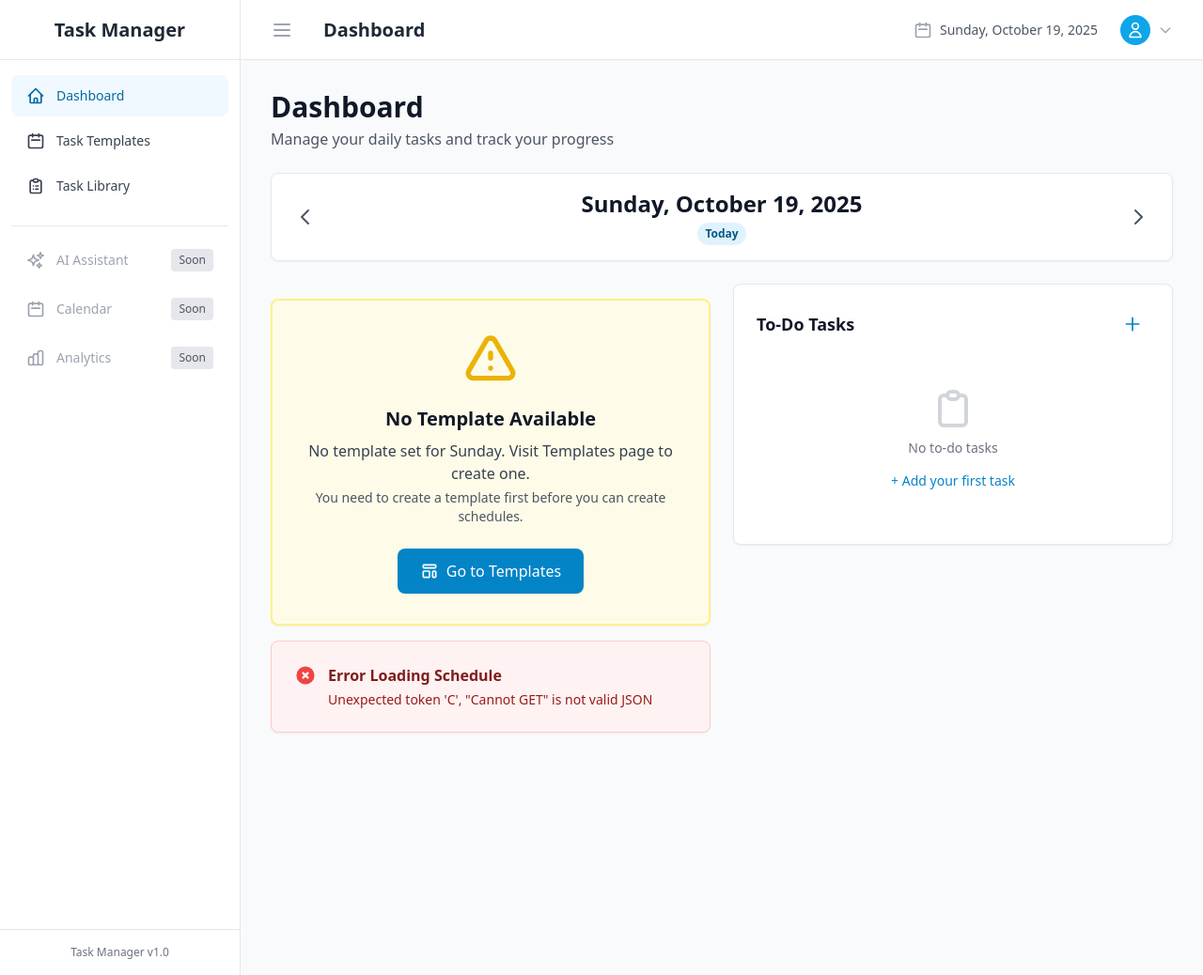
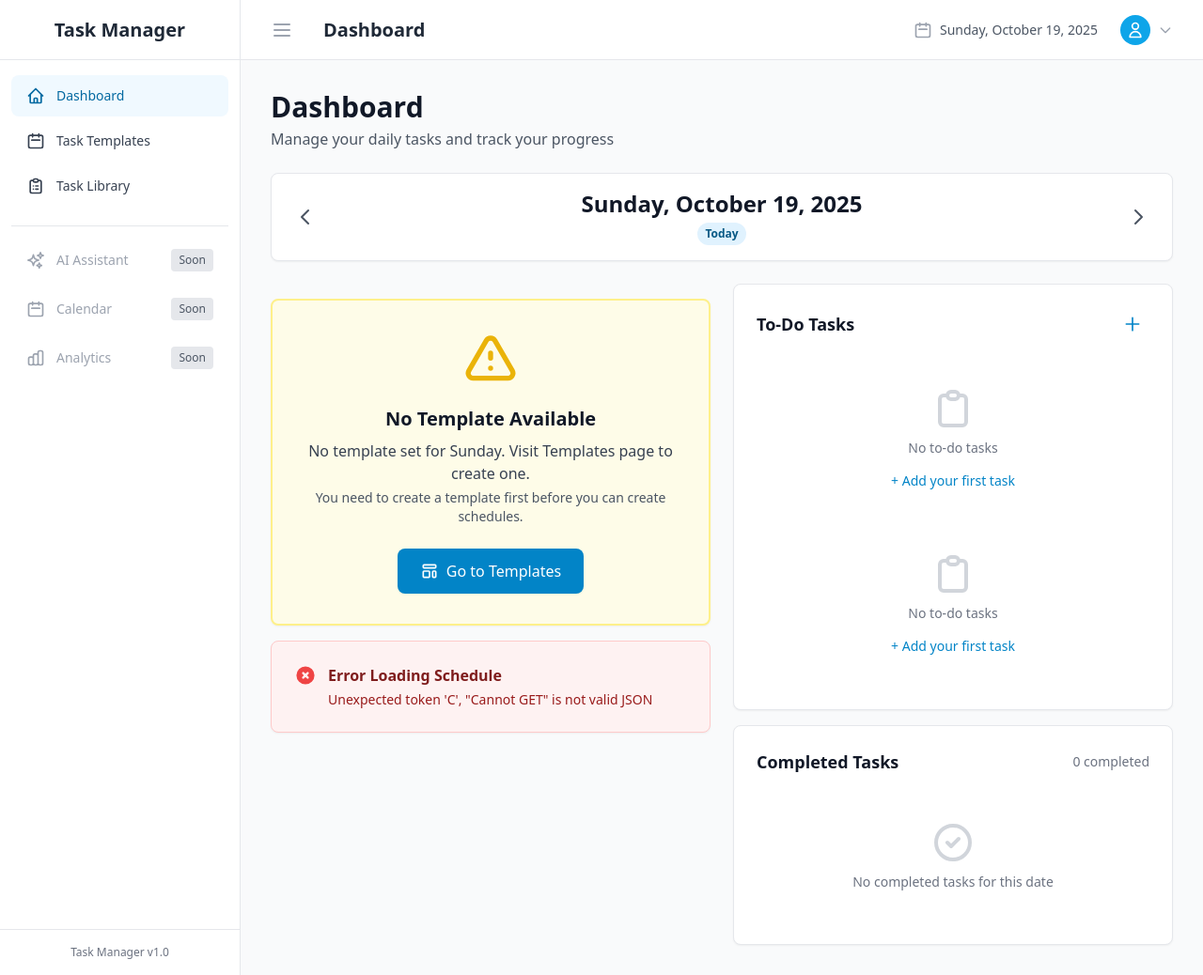
Before and after one commit to raulstechtips/serenemind-io, a Django app: page / in a window 1280 px wide. Shown: the whole page at 94% size. Run offline with Django 5.2, Linux system fonts and the light colour scheme; the visitor is signed in with stand-in values (Sample User, id 1); data that the repository does not hold is empty; parts of the project's set-up code (start-up, migrations or seed data) failed here and were passed over; some libraries are stand-ins or nearby versions.

Commit message:
fixed sortable components to sort and save in order and removed uncessary api calls to reload poage

```diff
--- a/backend/tasks/views.py
+++ b/backend/tasks/views.py
@@ -655,6 +655,10 @@
     def post(self, request, pk):
         # Ensure task belongs to current user
         task = get_object_or_404(DailyTask, pk=pk, user=request.user)
+
+        if task.is_adhoc:
+            # Set order to 0 when completing task
+            task.order = 0
         task.mark_complete()
 
         return JsonResponse({
@@ -673,6 +677,19 @@
         # Ensure task belongs to current user
         task = get_object_or_404(DailyTask, pk=pk, user=request.user)
         task.mark_incomplete()
+
+        if task.is_adhoc:
+            # Reassign order to bottom of incomplete adhoc tasks
+            max_order = DailyTask.objects.filter(
+                user=request.user,
+                is_adhoc=True,
+                completed=False
+            ).aggregate(
+                max_order=Max('order')
+            )['max_order']
+
+            task.order = (max_order or 0) + 10
+        task.save()
 
         return JsonResponse({
             'id': task.id,
@@ -693,17 +710,26 @@
     context_object_name = 'adhoc_tasks'
 
     def get_queryset(self):
-        # Get incomplete adhoc tasks FOR THIS USER
+        # Get parameters for filtering
+        date_param = self.request.GET.get('date')
         completed = self.request.GET.get('completed', 'false').lower() == 'true'
 
         # Filter by current user
         qs = DailyTask.objects.filter(user=self.request.user, is_adhoc=True)
 
-        if completed:
-            qs = qs.filter(completed=True).order_by('-completed_at')
+        if date_param:
+            # When date is provided, filter completed tasks by completion date
+            if completed:
+                qs = qs.filter(completed=True, completed_at__date=date_param).order_by('-completed_at')
+            else:
+                # For incomplete tasks, don't filter by date (show all incomplete)
+                qs = qs.filter(completed=False).order_by('order')
         else:
-            # Order by: order field first (for user-defined ordering), then due_date, then created_at
-            qs = qs.filter(completed=False).order_by('order', 'due_date', 'created_at')
+            # When no date provided, use completed parameter
+            if completed:
+                qs = qs.filter(completed=True).order_by('-completed_at')
+            else:
+                qs = qs.filter(completed=False).order_by('order')
 
         return qs
 
--- a/backend/templates/components/adhoc_task_card.html
+++ b/backend/templates/components/adhoc_task_card.html
@@ -19,7 +19,8 @@
          'opacity-60': task.completed
      }">
 
-    <!-- Drag Handle -->
+    <!-- Drag Handle (only show for incomplete tasks) -->
+    <template x-if="!task.completed">
         <span class="drag-handle cursor-grab active:cursor-grabbing text-gray-400 hover:text-gray-600 transition-colors flex-shrink-0 pt-0.5"
              title="Drag to reorder">
             <svg class="w-5 h-5" fill="none" stroke="currentColor" viewBox="0 0 24 24">
@@ -27,6 +28,7 @@
                       d="M4 8h16M4 16h16"/>
             </svg>
         </span>
+    </template>
 
     <!-- Checkbox -->
     <div class="flex-shrink-0 pt-0.5">
--- a/backend/templates/pages/dashboard.html
+++ b/backend/templates/pages/dashboard.html
@@ -153,7 +153,7 @@
                                     });
 
                                     await Promise.all(promises);
-                                    await $store.dashboard.reloadSchedule();
+                                    // await $store.dashboard.reloadSchedule();
                                     this.hasChanges = false;
                                     window.showToast('Task order saved successfully!', 'success');
                                 } catch (error) {
@@ -215,7 +215,7 @@
 
                                     <!-- Sortable List -->
                                     <ul x-ref="sortableList" class="space-y-2">
-                                        <template x-for="task in $store.dashboard.tasks" :key="task.id">
+                                        <template x-for="task in $store.dashboard.tasks" :key="task.id + '-' + task.order">
                                             <li :data-id="task.id">
                                                 {% include 'components/task_card.html' %}
                                             </li>
@@ -286,7 +286,8 @@
 
         <!-- To-Do Tasks Section (1/2 width on large screens) -->
         <div>
-            <div class="bg-white rounded-lg shadow-sm border border-gray-200 p-6">
+            <!-- To-Do Tasks -->
+            <div class="bg-white rounded-lg shadow-sm border border-gray-200 p-6 mb-4">
                 <!-- Header -->
                 <div class="flex items-center justify-between mb-4">
                     <h3 class="text-lg font-semibold text-gray-900">To-Do Tasks</h3>
@@ -300,7 +301,7 @@
                 </div>
 
                 <!-- Loading State -->
-                <template x-if="$store.adhocTasks.loading && $store.adhocTasks.tasks.length === 0">
+                <template x-if="$store.adhocTasks.loading && $store.adhocTasks.incompleteTasks.length === 0">
                     <div class="text-center py-8">
                         <svg class="animate-spin h-8 w-8 text-primary-600 mx-auto mb-2" fill="none" viewBox="0 0 24 24">
                             <circle class="opacity-25" cx="12" cy="12" r="10" stroke="currentColor" stroke-width="4"></circle>
@@ -311,7 +312,7 @@
                 </template>
 
                 <!-- Empty State -->
-                <template x-if="!$store.adhocTasks.loading && $store.adhocTasks.tasks.length === 0">
+                <template x-if="!$store.adhocTasks.loading && $store.adhocTasks.incompleteTasks.length === 0">
                     <div class="text-center py-8">
                         <svg class="mx-auto h-12 w-12 text-gray-300 mb-2" fill="none" stroke="currentColor" viewBox="0 0 24 24">
                             <path stroke-linecap="round" stroke-linejoin="round" stroke-width="2"
@@ -325,8 +326,7 @@
                     </div>
                 </template>
 
-                <!-- Task List (Sortable) -->
-                <template x-if="$store.adhocTasks.tasks.length > 0">
+                <!-- Sortable Task List Component -->
                 <div x-data="{
                     sortableInstance: null,
                     hasChanges: false,
@@ -364,7 +364,7 @@
                             });
 
                             await Promise.all(promises);
-                                await $store.adhocTasks.reloadTasks();
+                            // await $store.adhocTasks.reloadTasks();
                             this.hasChanges = false;
                             window.showToast('Adhoc task order saved!', 'success');
                         } catch (error) {
@@ -381,7 +381,25 @@
                         this.hasChanges = false;
                     }
                 }">
-                        <!-- Save Changes Banner -->
+                    <!-- Empty State -->
+                    <template x-if="!$store.adhocTasks.loading && $store.adhocTasks.incompleteTasks.length === 0">
+                        <div class="text-center py-8">
+                            <svg class="mx-auto h-12 w-12 text-gray-300 mb-2" fill="none" stroke="currentColor" viewBox="0 0 24 24">
+                                <path stroke-linecap="round" stroke-linejoin="round" stroke-width="2"
+                                      d="M9 5H7a2 2 0 00-2 2v12a2 2 0 002 2h10a2 2 0 002-2V7a2 2 0 00-2-2h-2M9 5a2 2 0 002 2h2a2 2 0 002-2M9 5a2 2 0 012-2h2a2 2 0 012 2"/>
+                            </svg>
+                            <p class="text-sm text-gray-500 mb-3">No to-do tasks</p>
+                            <button @click="$store.adhocTasks.openCreateModal()"
+                                    class="text-sm text-primary-600 hover:text-primary-700 font-medium">
+                                + Add your first task
+                            </button>
+                        </div>
+                    </template>
+
+                    <!-- Task List with Save Button -->
+                    <template x-if="$store.adhocTasks.incompleteTasks.length > 0">
+                        <div>
+                            <!-- Save Changes Banner (shows when order changes) -->
                             <div x-show="hasChanges"
                                  x-transition:enter="transition ease-out duration-200"
                                  x-transition:enter-start="opacity-0 -translate-y-2"
@@ -408,22 +426,54 @@
                                     </button>
                                 </div>
                             </div>
-
-                        <!-- Sortable List -->
-                        <div x-ref="adhocSortableList" class="space-y-3 max-h-[600px] overflow-y-auto">
-                            <template x-for="task in $store.adhocTasks.tasks" :key="task.id">
-                                <div :data-id="task.id">
-                                    {% include 'components/adhoc_task_card.html' %}
                         </div>
                     </template>
+
+                    <!-- Sortable List (always present) -->
+                    <ul x-ref="adhocSortableList" class="space-y-3 max-h-[400px] overflow-y-auto">
+                        <template x-for="task in $store.adhocTasks.incompleteTasks" :key="task.id + '-' + task.order">
+                            <li :data-id="task.id">
+                                {% include 'components/adhoc_task_card.html' %}
+                            </li>
+                        </template>
+                    </ul>
                 </div>
-                    </div>
-                </template>
 
                 <!-- Error State -->
                 <template x-if="$store.adhocTasks.error">
                     <div class="mt-4 p-3 bg-red-50 border border-red-200 rounded-lg">
                         <p class="text-sm text-red-800" x-text="$store.adhocTasks.error"></p>
+                    </div>
+                </template>
+            </div>
+
+            <!-- Completed Tasks -->
+            <div class="bg-white rounded-lg shadow-sm border border-gray-200 p-6">
+                <!-- Header -->
+                <div class="flex items-center justify-between mb-4">
+                    <h3 class="text-lg font-semibold text-gray-900">Completed Tasks</h3>
+                    <span class="text-sm text-gray-500" x-text="$store.adhocTasks.completedTasks.length + ' completed'"></span>
+                </div>
+
+                <!-- Empty State -->
+                <template x-if="$store.adhocTasks.completedTasks.length === 0">
+                    <div class="text-center py-8">
+                        <svg class="mx-auto h-12 w-12 text-gray-300 mb-2" fill="none" stroke="currentColor" viewBox="0 0 24 24">
+                            <path stroke-linecap="round" stroke-linejoin="round" stroke-width="2"
+                                  d="M9 12l2 2 4-4m6 2a9 9 0 11-18 0 9 9 0 0118 0z"/>
+                        </svg>
+                        <p class="text-sm text-gray-500">No completed tasks for this date</p>
+                    </div>
+                </template>
+
+                <!-- Completed Task List (Non-sortable) -->
+                <template x-if="$store.adhocTasks.completedTasks.length > 0">
+                    <div class="space-y-3 max-h-[300px] overflow-y-auto">
+                        <template x-for="task in $store.adhocTasks.completedTasks" :key="task.id">
+                            <div>
+                                {% include 'components/adhoc_task_card.html' %}
+                            </div>
+                        </template>
                     </div>
                 </template>
             </div>
```
Also changed, not shown: backend/static_project/js/api.js (+11 -2 lines), backend/static_project/js/components/adhocTaskStore.js (+27 -15 lines), backend/static_project/js/components/dashboardStore.js (+10 -0 lines). Lines whose indentation alone changed are shown as unchanged.
